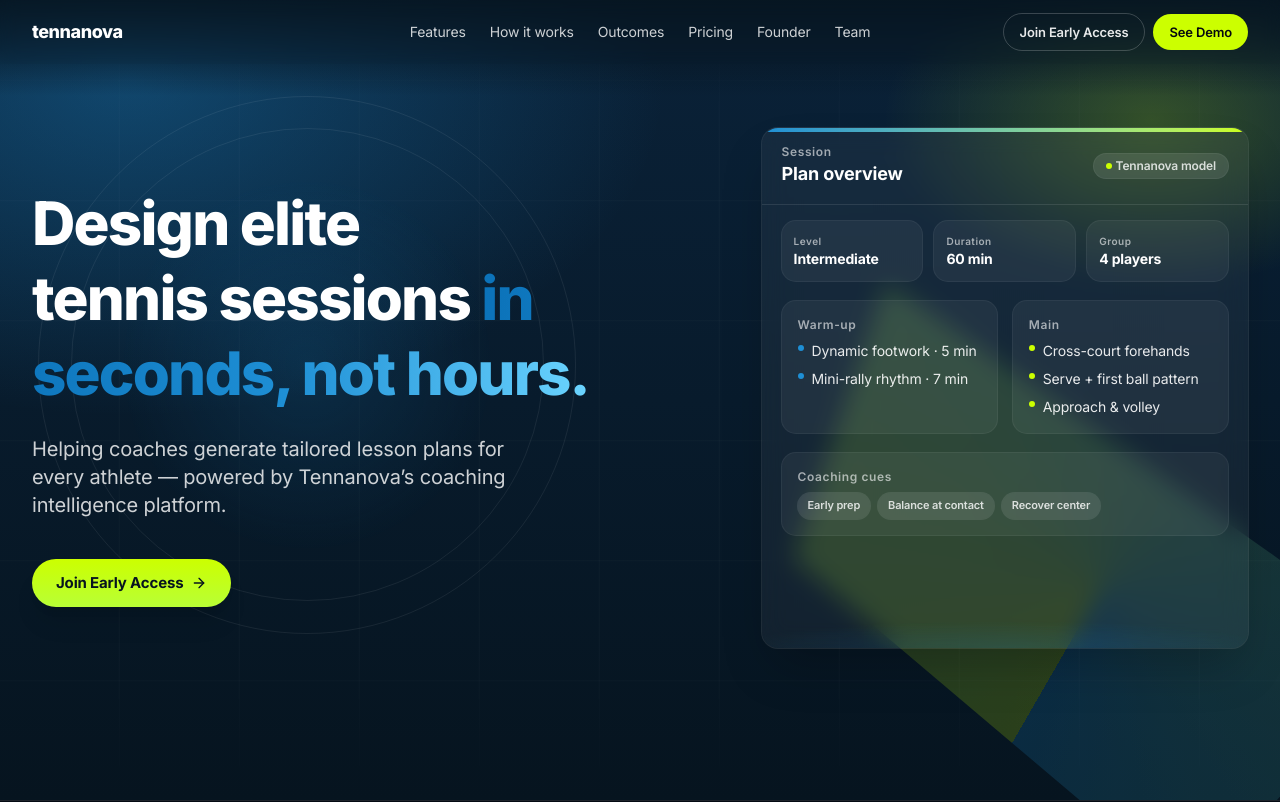
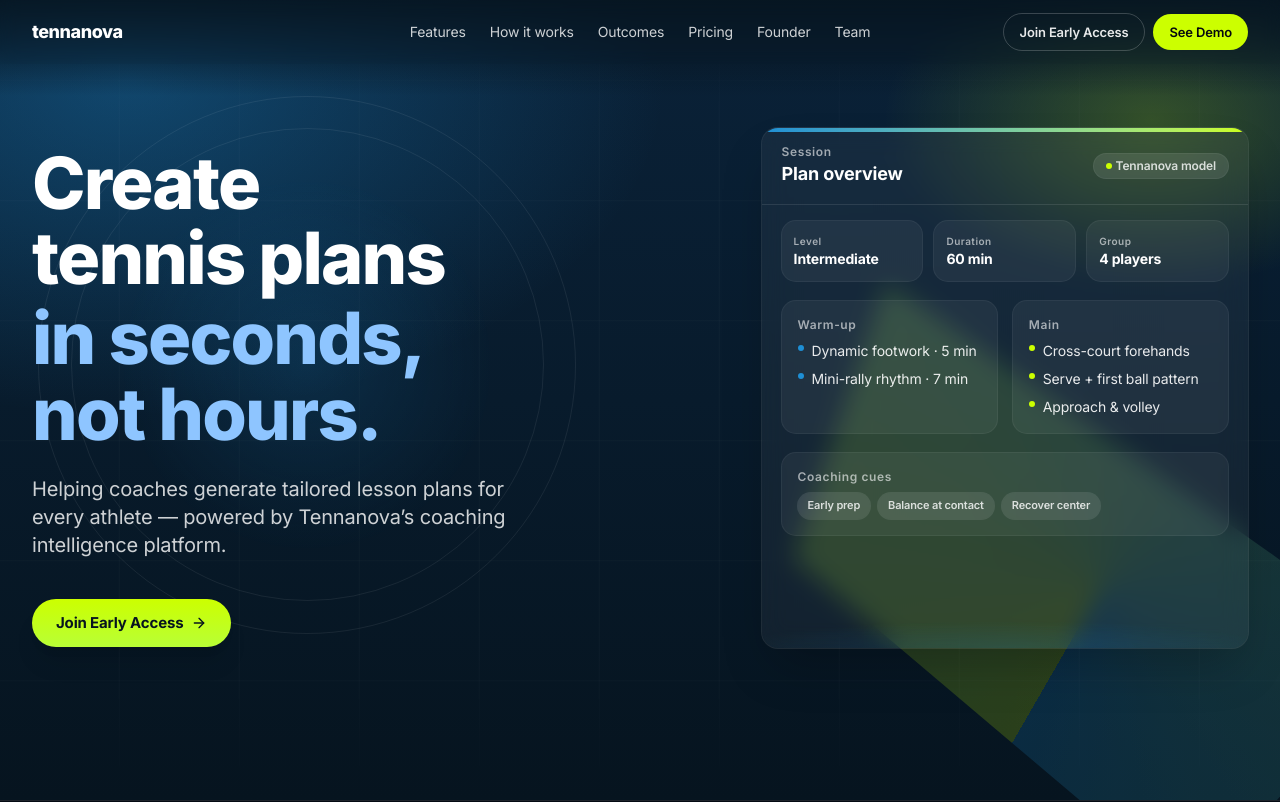
Before and after one commit to wote-dev/coach-plan, a Next.js app: page / in a window 1280 px wide. Shown: the top 802 px of the page. Built offline with nearby package versions, Linux system fonts and the light colour scheme.

Commit message:
what evs

```diff
--- a/src/components/HeroSection.tsx
+++ b/src/components/HeroSection.tsx
@@ -92,18 +92,16 @@
       <div className="relative mx-auto max-w-7xl px-6 sm:px-8 py-24 md:py-28 lg:py-32 grid items-center lg:grid-cols-2 gap-10">
         <div className="relative z-10">
         <div className="mt-2 sm:mt-4 max-w-4xl md:max-w-5xl">
-          {/* updated hero headline to emphasize speed and AI planning engine */}
+          {/* Headline */}
           <motion.h1
             initial={{ opacity: 0, y: 18 }}
             animate={{ opacity: 1, y: 0 }}
             transition={{ duration: 0.7, delay: 0.05, ease: [0.22, 1, 0.36, 1] }}
-            className="font-extrabold text-white leading-tight text-4xl sm:text-5xl md:text-6xl lg:text-6xl max-w-none"
-            style={{ textWrap: 'balance' }}
+            className="font-extrabold tracking-tight text-white leading-[1.05] max-w-[22ch] md:max-w-[24ch]"
+            style={{ textWrap: 'balance', fontSize: 'clamp(32px, 6.2vw, 72px)' }}
           >
-            Design elite tennis sessions{' '}
-            <span className="bg-clip-text text-transparent" style={{ backgroundImage: 'linear-gradient(90deg, #0B72B9 0%, #1E8FD5 50%, #6BD4FF 100%)' }}>
-              in seconds, not hours.
-            </span>
+            <span className="block">Create tennis plans</span>
+            <span className="mt-1 block text-blue-300">in seconds, not hours.</span>
           </motion.h1>
 
           {/* clarified subheadline to position Tennanova as a coaching intelligence platform and fix brand spelling */}
```
